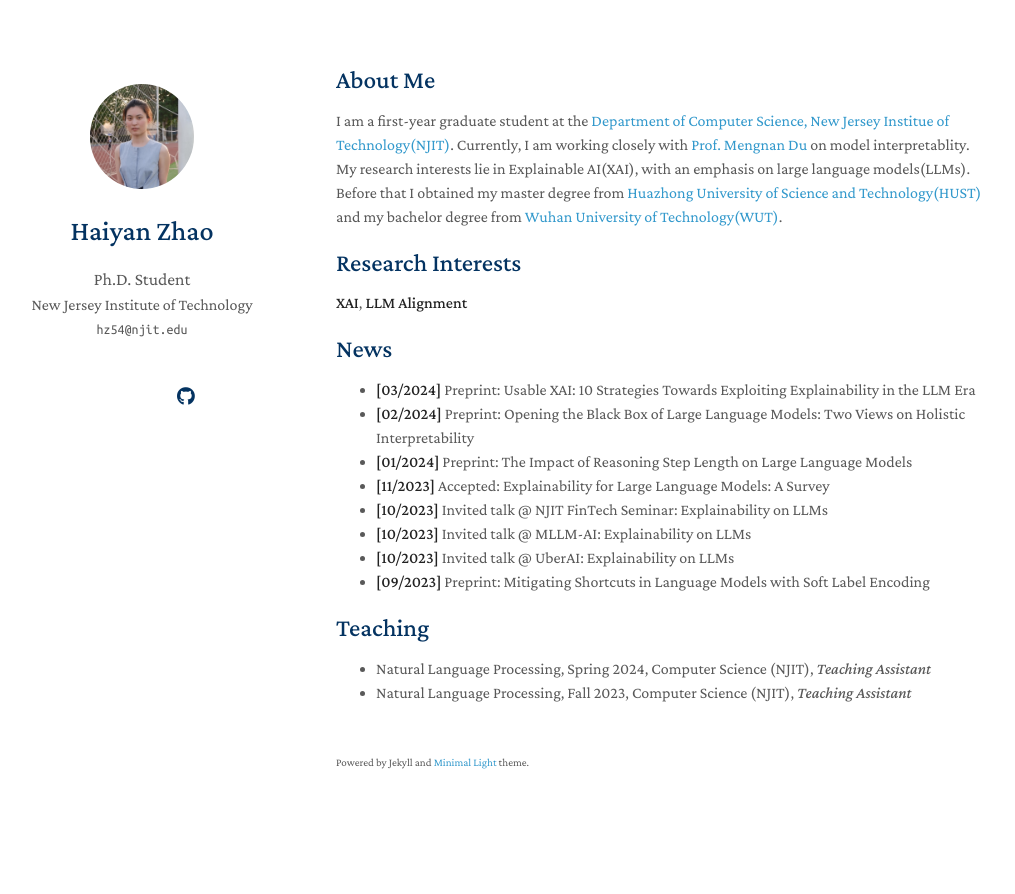
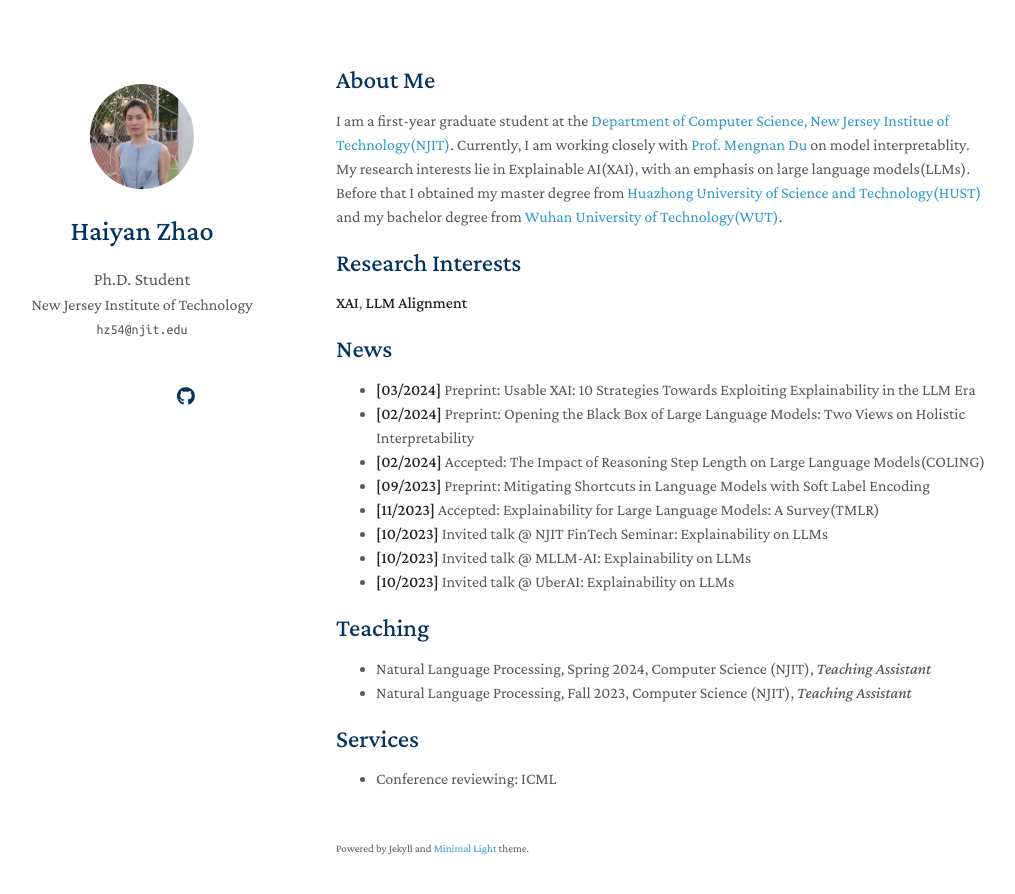
Before and after one commit to hy-zhao23/hy-zhao23.github.io, a Jekyll site: the page built from index.md, in a window 1280 px wide and 929 px high. Shown: the top 894 px of the window, without its empty margins (134-1149 px from the left). Built offline with Jekyll 4.4.1, drawn with Linux system fonts in a browser that asks for light colours; nearby versions of some CDN libraries; a style sheet for code colours, icons or effects is not loaded; our own code applies the rules of GitHub Pages for plain Markdown files.

Commit message:
Add service

```diff
--- a/_includes/services.md
+++ b/_includes/services.md
@@ -1,16 +1,17 @@
 ## Services
 
-<h4 style="margin:0 10px 0;">Conference Reviewers</h4>
+<!-- <h4 style="margin:0 10px 0;">Conference Reviewing</h4> -->
 
-<ul style="margin:0 0 5px;">
-  <li><a href="http://cvpr2023.thecvf.com/"><autocolor>IEEE/CVF Conference on Computer Vision and Pattern Recognition (CVPR) 2021-2023</autocolor></a></li>
-  <li><a href="http://iccv2021.thecvf.com/"><autocolor>IEEE/CVF International Conference on Computer Vision (ICCV) 2021</autocolor></a></li>
+<!-- <ul style="margin:0 0 5px;">
   <li><a href="https://eccv2022.ecva.net/"><autocolor>European Conference on Computer Vision (ECCV) 2022</autocolor></a></li>
-</ul>
+  <li><autocolor>ICML</autocolor></li>
+</ul> -->
 
-<h4 style="margin:0 10px 0;">Journal Reviewers</h4>
+<!-- <h4 style="margin:0 10px 0;">Journal Reviewers</h4>
 
 <ul style="margin:0 0 20px;">
   <li><a href="https://www.computer.org/csdl/journal/tp"><autocolor>IEEE Transactions on Pattern Analysis and Machine Intelligence (TPAMI)</autocolor></a></li>
   <li><a href="https://www.springer.com/journal/11263"><autocolor>International Journal of Computer Vision (IJCV)</autocolor></a></li>
-</ul>
+</ul> -->
+
+- Conference reviewing: ICML
--- a/index.md
+++ b/index.md
@@ -15,15 +15,15 @@ I am a first-year graduate student at the [Department of Computer Science, New J
 
 - **[03/2024]** Preprint: Usable XAI: 10 Strategies Towards Exploiting Explainability in the LLM Era
 - **[02/2024]** Preprint: Opening the Black Box of Large Language Models: Two Views on Holistic Interpretability
-- **[01/2024]** Preprint: The Impact of Reasoning Step Length on Large Language Models
-- **[11/2023]** Accepted: Explainability for Large Language Models: A Survey
+- **[02/2024]** Accepted: The Impact of Reasoning Step Length on Large Language Models(COLING)
+- **[09/2023]** Preprint: Mitigating Shortcuts in Language Models with Soft Label Encoding
+- **[11/2023]** Accepted: Explainability for Large Language Models: A Survey(TMLR)
 - **[10/2023]** Invited talk @ NJIT FinTech Seminar: Explainability on LLMs
 - **[10/2023]** Invited talk @ MLLM-AI: Explainability on LLMs
 - **[10/2023]** Invited talk @ UberAI: Explainability on LLMs
-- **[09/2023]** Preprint: Mitigating Shortcuts in Language Models with Soft Label Encoding
 
 
 <!-- {% include_relative _includes/publications.md %} -->
 
 {% include_relative _includes/teaching.md %}
-<!-- {% include_relative _includes/services.md %} -->
+{% include_relative _includes/services.md %}
```
